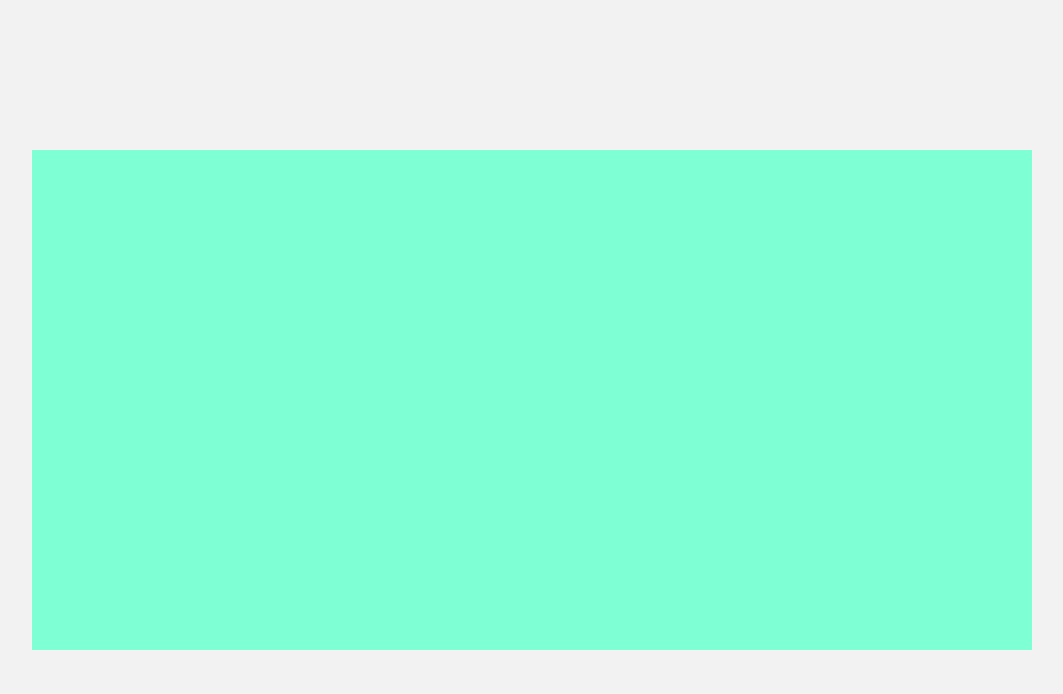
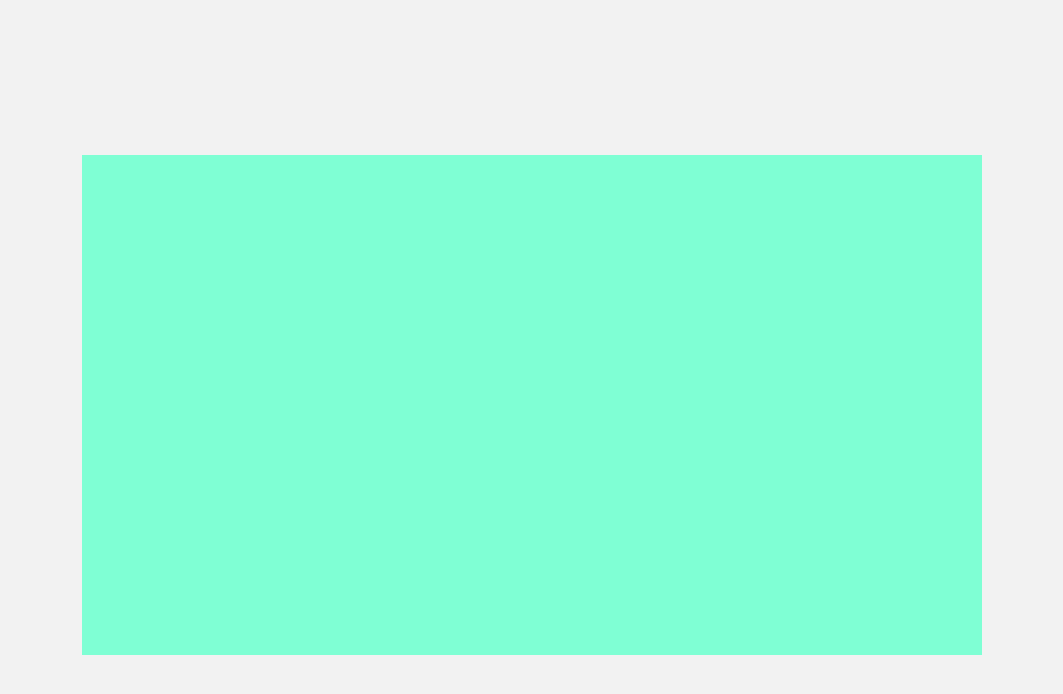
Before and after one commit to kisslautaro/3-column-preview-card-component, a plain HTML site: page 3 Column Preview Card Component Main/index.html in a window 1280 px wide. Shown: the whole page, without its empty margins (108-1171 px from the left). Drawn offline with Linux system fonts and the light colour scheme.

Commit message:
Add files via upload

```diff
--- a/3 Column Preview Card Component Main/CSS/style.css
+++ b/3 Column Preview Card Component Main/CSS/style.css
@@ -48,7 +48,8 @@ body{
 
 
 .container{
-    width: 100rem;
+    margin-top: 1rem;
+    width: 90rem;
     height: 50rem;
     background-color: aquamarine;
 }
```
